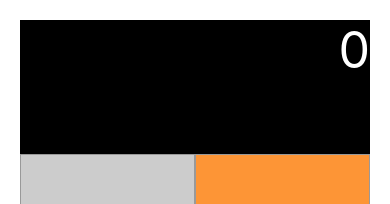
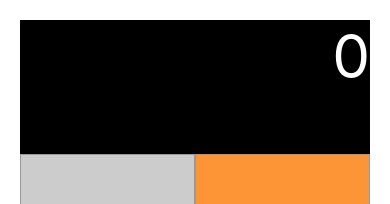
Before and after one commit to Djaysson/React-Native-App-Calculator, a React Native app: screen / in a window 390 px wide. Shown: the top 204 px of the page. Built offline with nearby package versions, Linux system fonts and the light colour scheme.

Commit message:
App Calculadora concluido

```diff
--- a/App.js
+++ b/App.js
@@ -114,7 +114,7 @@ const styles = StyleSheet.create({
   res: {
     backgroundColor: '#000000',
     color: '#FFFFFF',
-    fontSize: 50,
+    fontSize: 60,
     flex: 1,
     textAlign: 'right'
 
```
